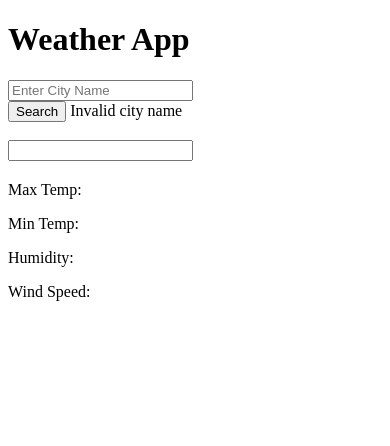
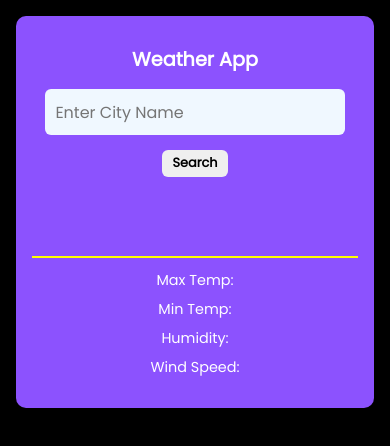
Before and after one commit to Rajib-Ahmed32/weather-app, a plain HTML site: page index.html in a window 390 px wide. Drawn offline with Linux system fonts and the light colour scheme.

Commit message:
Styles are added

```diff
--- a/index.html
+++ b/index.html
@@ -52,5 +52,6 @@
          </div>
       </div>
    </main>
+   <script src="./script/script.js"></script>
 </body>
 </html>
--- a/styles/style.css
+++ b/styles/style.css
@@ -0,0 +1,187 @@
+/*====== Base Reset & Font ======*/
+* {
+    margin: 0;
+    padding: 0;
+    box-sizing: border-box;
+    font-family: 'Poppins', sans-serif;
+}
+
+body {
+    background-color: black;
+    font-family: 'Poppins', sans-serif;
+}
+
+/*====== Main Container ======*/
+.main-container {
+    max-width: 50%;
+    margin: 2em auto;
+    background-color: rgba(140, 82, 254, 1);
+    box-shadow: 0px 6px 16px rgba(0, 0, 0, 0.3);
+    border-radius: 10px;
+    overflow: hidden;
+    display: flex;
+    flex-direction: column;
+    padding: 1em;
+}
+
+/*====== Weather Contents ======*/
+.weather-contents-div {
+    width: 100%;
+}
+
+/*====== Title, Input, Button ======*/
+.div-top {
+    padding: 0.8em;
+    text-align: center;
+    color: white;
+}
+
+.div-top h1 {
+    font-size: 1.5rem;
+    margin-bottom: 0.8em;
+}
+
+.div-top input {
+    width: 80%;
+    padding: 0.6em;
+    font-size: 1rem;
+    border-radius: 6px;
+    border: 1.5px solid transparent;
+    background-color: aliceblue;
+    color: black;
+}
+
+/*====== Button & Label Container ======*/
+.btn-label-div {
+    display: flex;
+    justify-content: center;
+    align-items: center;
+    margin-top: 0.5em;
+}
+
+.btn-label-div label {
+    font-size: 0.9rem;
+    margin-left: 0.4em;
+    color: yellow;
+    display: none;
+}
+
+/*====== Button Styling ======*/
+.btn {
+    padding: 0.4em 1em;
+    border: none;
+    border-radius: 6px;
+    font-size: 0.9rem;
+    font-weight: bold;
+    cursor: pointer;
+    transition: all 0.3s;
+    margin-top: 0.5em;
+}
+
+.btn:disabled {
+    opacity: 0.5;
+    cursor: not-allowed;
+}
+
+.div-top button:hover {
+    color: green;
+}
+
+/*====== Weather Icon Section ======*/
+.weather-condition {
+    display: flex;
+    justify-content: center;
+    margin: 1em 0;
+}
+
+#condition {
+    max-width: 60%;
+}
+
+/*====== Weather Details Section ======*/
+.text-container {
+    text-align: center;
+    color: white;
+}
+
+.text-container input {
+    width: 100%;
+    text-align: center;
+    border: none;
+    border-bottom: 2px solid yellow;
+    font-size: 1.3rem;
+    padding-bottom: 0.15em;
+    background-color: rgba(140, 82, 254, 1);
+    color: white;
+}
+
+.text-container h2 {
+    margin: 0.7em 0;
+    font-size: 1.4rem;
+}
+
+/*====== Small Info Section ======*/
+.sm-info {
+    display: flex;
+    justify-content: space-around;
+    font-size: 0.9rem;
+    margin-bottom: 0.4em;
+}
+
+.sm-info p {
+    margin-bottom: 8px;
+}
+
+.sm-info span {
+    color: white;
+}
+
+/*====== Responsive Styles ======*/
+@media (max-width: 1024px) {
+    .main-container {
+        max-width: 70%;
+    }
+}
+
+@media (max-width: 820px) {
+    .main-container {
+        max-width: 85%;
+    }
+
+    .div-top h1 {
+        font-size: 1.3rem;
+    }
+
+    .text-container h2 {
+        font-size: 1.3rem;
+    }
+
+    .sm-info {
+        flex-direction: column;
+        align-items: center;
+    }
+}
+
+@media (max-width: 600px) {
+    .main-container {
+        max-width: 95%;
+        margin: 1em;
+    }
+
+    .div-top input {
+        width: 100%;
+    }
+
+    .btn {
+        padding: 0.35em 0.8em;
+        font-size: 0.8rem;
+    }
+
+    .div-top h1 {
+        font-size: 1.2rem;
+    }
+
+    .text-container h2 {
+        font-size: 1.1rem;
+    }
+}
```
